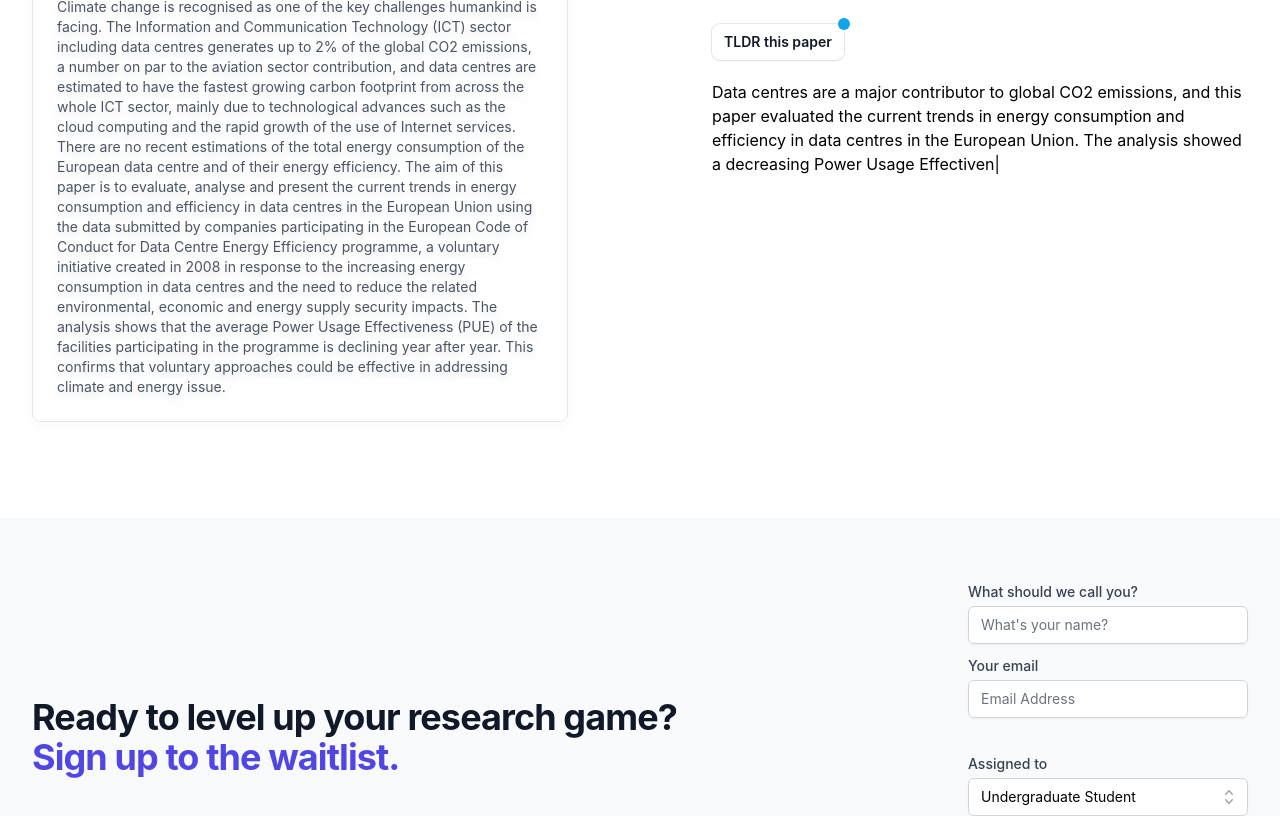
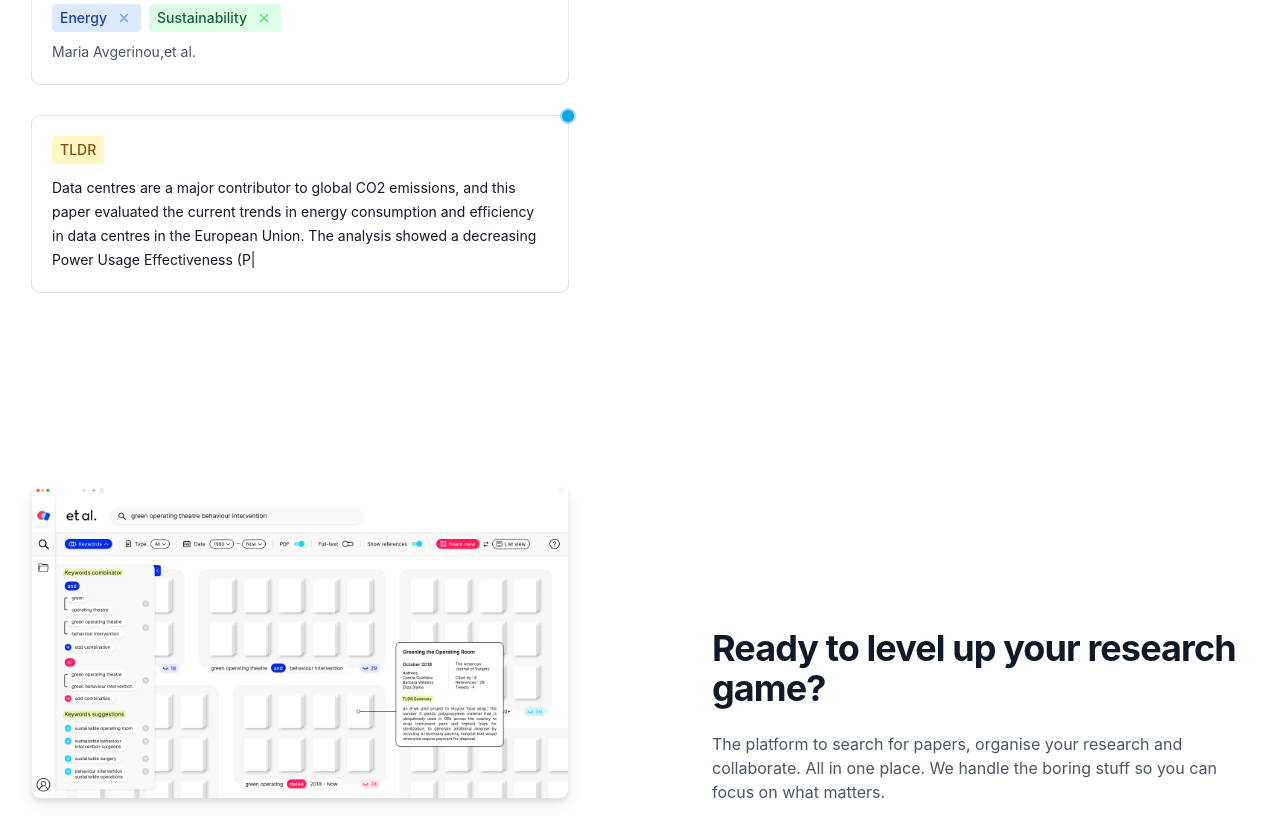
Before and after one commit to musdotdigital/san-pelligrino, a Next.js app: page / in a window 1280 px wide. Shown: the part 1580-2396 px from the top of the page. Built offline with nearby package versions, Linux system fonts and the light colour scheme.

Commit message:
tldr formatting

```diff
--- a/components/Input/index.tsx
+++ b/components/Input/index.tsx
@@ -13,7 +13,7 @@ type Props = {
 const Input = (props: Props) => {
     const { name, placeholder, onChange, onBlur, value, type, label } = props
     return (
-        <div className="pb-3">
+        <div className="pb-2">
             <label htmlFor="price" className="block text-sm font-medium text-gray-700">
                 {label}
             </label>
--- a/components/Select/index.tsx
+++ b/components/Select/index.tsx
@@ -32,7 +32,7 @@ const Select = (props: Props) => {
                         </Listbox.Label>
 
                         <div className="relative mt-1">
-                            <Listbox.Button className="relative w-full cursor-default rounded-md border border-gray-300 bg-white py-2  pr-10 text-left shadow-sm focus:border-indigo-500 focus:outline-none focus:ring-1 focus:ring-indigo-500 sm:text-sm">
+                            <Listbox.Button className="relative w-full cursor-default rounded-md border border-gray-300 py-2  pr-10 text-left shadow-sm focus:border-indigo-500 focus:outline-none focus:ring-1 focus:ring-indigo-500 sm:text-sm">
                                 <span className="flex items-center">
                                     <span className="ml-3 block truncate">{selected}</span>
                                 </span>
@@ -51,7 +51,7 @@ const Select = (props: Props) => {
                                 leaveFrom="opacity-100"
                                 leaveTo="opacity-0"
                             >
-                                <Listbox.Options className="absolute z-10 mt-1 max-h-56 w-full overflow-auto rounded-md bg-white py-1 text-base shadow-lg ring-1 ring-black ring-opacity-5 focus:outline-none sm:text-sm">
+                                <Listbox.Options className="absolute z-10 mt-1 max-h-28 w-full overflow-auto rounded-md bg-white py-1 text-base shadow-lg ring-1 ring-black ring-opacity-5 focus:outline-none sm:text-sm">
                                     {options.map((opp, key) => (
                                         <Listbox.Option
                                             key={key}
--- a/modules/TwoColumnFeature/index.tsx
+++ b/modules/TwoColumnFeature/index.tsx
@@ -12,7 +12,7 @@ const ProductFeature = (props: Props): React.ReactElement | null => {
     if (children.length !== 2) return null
     else
         return (
-            <div className="bg-white sm:py-24">
+            <div className="sm:py-24">
                 <div className="mx-auto max-w-7xl px-6 lg:px-8">
                     <div className=" max-w-lg sm:mx-auto md:max-w-none">
                         <div
--- a/modules/WaitlistSignUp/index.tsx
+++ b/modules/WaitlistSignUp/index.tsx
@@ -112,7 +112,7 @@ const WatilistSignUp = ({ supabase }: { supabase: SupabaseClient }) => {
                             onBlur={handleBlur}
                             value={values.email}
                         />
-                        <p className="py-3">{errors.email && touched.email && errors.email}</p>
+                        {errors.email && touched.email && <p className="pt-3">{errors.email}</p>}
 
                         <Select
                             options={[
--- a/pages/index.tsx
+++ b/pages/index.tsx
@@ -32,13 +32,13 @@ function Home() {
     const [mobileMenuOpen, setMobileMenuOpen] = useState(false)
 
     return (
-        <div className="isolate bg-white">
+        <div className="isolate bg-white  text-gray-900  ">
             <div className="px-6 pt-6 lg:px-8">
                 <div>
                     <nav className="flex h-9 items-center justify-between" aria-label="Global">
                         <div className="flex lg:min-w-0 lg:flex-1" aria-label="Global">
                             <a href="#" className="-m-1.5 p-1.5">
-                                <span className="font-semibold text-gray-900 hover:text-gray-900 text-2xl">
+                                <span className="font-semibold  hover:text-gray-900 text-2xl">
                                     et al.
                                 </span>
                             </a>
@@ -58,7 +58,7 @@ function Home() {
                                 <a
                                     key={item.name}
                                     href={item.href}
-                                    className="font-semibold text-gray-900 hover:text-gray-900"
+                                    className="font-semibold  hover:"
                                 >
                                     {item.name}
                                 </a>
@@ -67,18 +67,18 @@ function Home() {
                         <div className="hidden lg:flex lg:min-w-0 lg:flex-1 lg:justify-end">
                             <a
                                 href="#"
-                                className="inline-block rounded-lg px-3 py-1.5 text-sm font-semibold leading-6 text-gray-900 shadow-sm ring-1 ring-gray-900/10 hover:ring-gray-900/20"
+                                className="inline-block rounded-lg px-3 py-1.5 text-sm font-semibold leading-6  shadow-sm ring-1 ring-gray-900/10 hover:ring-gray-900/20"
                             >
                                 Join Waitlist
                             </a>
                         </div>
                     </nav>
                     <Dialog as="div" open={mobileMenuOpen} onClose={setMobileMenuOpen}>
-                        <Dialog.Panel className="fixed inset-0 z-10 overflow-y-auto bg-white px-6 py-6 lg:hidden">
+                        <Dialog.Panel className="fixed inset-0 z-10 overflow-y-auto  px-6 py-6 lg:hidden">
                             <div className="flex h-9 items-center justify-between">
                                 <div className="flex">
                                     <a href="#" className="-m-1.5 p-1.5">
-                                        <span className="font-semibold text-gray-900 hover:text-gray-900 text-2xl">
+                                        <span className="font-semibold  hover:text-gray-900 text-2xl">
                                             et al
                                         </span>
                                     </a>
@@ -164,7 +164,7 @@ function Home() {
                         />
                     </div>
                     <div className="col-span-1">
-                        <h2 className="text-3xl font-bold tracking-tight text-gray-900 sm:text-4xl sm:mt-36">
+                        <h2 className="text-3xl font-bold tracking-tight  sm:text-4xl sm:mt-36">
                             Ready to level up your research game?
                         </h2>
                         <p className="mt-6 text-md  text-gray-600 ">
@@ -177,39 +177,105 @@ function Home() {
 
                 <TwoColumnFeature layout="1/2">
                     <div className="flex flex-row space-x-5">
-                        <div className="block p-6  rounded-lg drop-shadow-lg border border-gray-200">
-                            <h5 className="text-xl font-bold  text-gray-900 ">
-                                Trends in Data Centre Energy Consumption under the European Code of
-                                Conduct for Data Centre Energy Efficiency
-                            </h5>
+                        <div className="">
+                            <div className=" mt-3 rounded-lg p-5 text-sm  leading-6 shadow-sm ring-1 ring-gray-900/10 hover:ring-gray-900/20">
+                                <h5 className="text-2xl font-bold tracking-tight ">
+                                    Trends in Data Centre Energy Consumption under the European Code
+                                    of Conduct for Data Centre Energy Efficiency
+                                </h5>
+                                <div className="mt-3">
+                                    <span
+                                        id="badge-dismiss-default"
+                                        className="inline-flex items-center py-1 px-2 mr-2 text-sm font-medium text-blue-800 bg-blue-100 rounded "
+                                    >
+                                        Energy
+                                        <button
+                                            type="button"
+                                            className="inline-flex items-center p-0.5 ml-2 text-sm text-blue-400 bg-transparent rounded-sm hover:bg-blue-200 hover:text-blue-900 "
+                                            data-dismiss-target="#badge-dismiss-default"
+                                            aria-label="Remove"
+                                        >
+                                            <svg
+                                                aria-hidden="true"
+                                                className="w-3.5 h-3.5"
+                                                fill="currentColor"
+                                                viewBox="0 0 20 20"
+                                                xmlns="http://www.w3.org/2000/svg"
+                                            >
+                                                <path
+                                                    fill-rule="evenodd"
+                                                    d="M4.293 4.293a1 1 0 011.414 0L10 8.586l4.293-4.293a1 1 0 111.414 1.414L11.414 10l4.293 4.293a1 1 0 01-1.414 1.414L10 11.414l-4.293 4.293a1 1 0 01-1.414-1.414L8.586 10 4.293 5.707a1 1 0 010-1.414z"
+                                                    clip-rule="evenodd"
+                                                ></path>
+                                            </svg>
+                                            <span className="sr-only">Remove badge</span>
+                                        </button>
+                                    </span>
+                                    <span
+                                        id="badge-dismiss-default"
+                                        className="inline-flex items-center py-1 px-2 mr-2 text-sm font-medium text-green-800 bg-green-100 rounded "
+                                    >
+                                        Sustainability
+                                        <button
+                                            type="button"
+                                            className="inline-flex items-center p-0.5 ml-2 text-sm text-green-400 bg-transparent rounded-sm hover:bg-green-200 hover:text-blue-900 "
+                                            data-dismiss-target="#badge-dismiss-default"
+                                            aria-label="Remove"
+                                        >
+                                            <svg
+                                                aria-hidden="true"
+                                                className="w-3.5 h-3.5"
+                                                fill="currentColor"
+                                                viewBox="0 0 20 20"
+                                                xmlns="http://www.w3.org/2000/svg"
+                                            >
+                                                <path
+                                                    fill-rule="evenodd"
+                                                    d="M4.293 4.293a1 1 0 011.414 0L10 8.586l4.293-4.293a1 1 0 111.414 1.414L11.414 10l4.293 4.293a1 1 0 01-1.414 1.414L10 11.414l-4.293 4.293a1 1 0 01-1.414-1.414L8.586 10 4.293 5.707a1 1 0 010-1.414z"
+                                                    clip-rule="evenodd"
+                                                ></path>
+                                            </svg>
+                                            <span className="sr-only">Remove badge</span>
+                                        </button>
+                                    </span>
+                                </div>
+                                <p className="mt-2 text-md  text-gray-600 ">
+                                    Maria Avgerinou,
+                                    <a
+                                        className="hover:underline"
+                                        href="https://www.researchgate.net/publication/319996455_Trends_in_Data_Centre_Energy_Consumption_under_the_European_Code_of_Conduct_for_Data_Centre_Energy_Efficiency"
+                                    >
+                                        et al.
+                                    </a>
+                                </p>
+                            </div>
+                            <div className="pt-5 ">
+                                <div className="flex flex-col relative mt-3 rounded-lg p-5 text-sm leading-6 text-gray-900 shadow-sm ring-1 ring-gray-900/10 hover:ring-gray-900/20">
+                                    <span
+                                        id="badge-dismiss-default"
+                                        className=" w-fit mb-3 items-center py-1 px-2 mr-2 text-sm font-medium text-yellow-800 bg-yellow-100 rounded "
+                                    >
+                                        TLDR
+                                    </span>
 
-                            <p className="mt-6 text-sm text-gray-600 ">
-                                Climate change is recognised as one of the key challenges humankind
-                                is facing. The Information and Communication Technology (ICT) sector
-                                including data centres generates up to 2% of the global CO2
-                                emissions, a number on par to the aviation sector contribution, and
-                                data centres are estimated to have the fastest growing carbon
-                                footprint from across the whole ICT sector, mainly due to
-                                technological advances such as the cloud computing and the rapid
-                                growth of the use of Internet services. There are no recent
-                                estimations of the total energy consumption of the European data
-                                centre and of their energy efficiency. The aim of this paper is to
-                                evaluate, analyse and present the current trends in energy
-                                consumption and efficiency in data centres in the European Union
-                                using the data submitted by companies participating in the European
-                                Code of Conduct for Data Centre Energy Efficiency programme, a
-                                voluntary initiative created in 2008 in response to the increasing
-                                energy consumption in data centres and the need to reduce the
-                                related environmental, economic and energy supply security impacts.
-                                The analysis shows that the average Power Usage Effectiveness (PUE)
-                                of the facilities participating in the programme is declining year
-                                after year. This confirms that voluntary approaches could be
-                                effective in addressing climate and energy issue.
-                            </p>
+                                    <Typed
+                                        strings={[
+                                            'Data centres are a major contributor to global CO2 emissions, and this paper evaluated the current trends in energy consumption and efficiency in data centres in the European Union. The analysis showed a decreasing Power Usage Effectiveness (PUE), indicating that voluntary approaches can be effective in addressing climate and energy issues.'
+                                        ]}
+                                        typeSpeed={20}
+                                    />
+                                    <div className="absolute right-0 top-0 top-align -mt-1.5 -mr-1.5">
+                                        <span className="flex h-3 w-3">
+                                            <span className="animate-ping absolute inline-flex h-full w-full rounded-full bg-sky-400 opacity-75" />
+                                            <span className="relative inline-flex rounded-full h-3 w-3 bg-sky-500" />
+                                        </span>
+                                    </div>
+                                </div>
+                            </div>
                         </div>
                     </div>
                     <div className="col-span-1">
-                        <h2 className="text-3xl font-bold tracking-tight text-gray-900 sm:text-4xl">
+                        <h2 className="text-3xl font-bold tracking-tight  sm:text-4xl">
                             Too long don&apos;t want to read?
                         </h2>
                         <p className="mt-6 text-md pb-3 text-gray-600 ">
@@ -217,32 +283,33 @@ function Home() {
                             most important parts of the paper so you can decide on what is important
                             to you.
                         </p>
-                        <button
-                            onClick={() => {}}
-                            className="flex relative mt-3 rounded-lg px-3 py-1.5 text-sm font-semibold leading-6 text-gray-900 shadow-sm ring-1 ring-gray-900/10 hover:ring-gray-900/20"
-                        >
-                            TLDR this paper
-                            <div className="absolute right-0 top-0 top-align -mt-1.5 -mr-1.5">
-                                <span className="flex h-3 w-3">
-                                    <span className="animate-ping absolute inline-flex h-full w-full rounded-full bg-sky-400 opacity-75" />
-                                    <span className="relative inline-flex rounded-full h-3 w-3 bg-sky-500" />
-                                </span>
-                            </div>
-                        </button>
-                        <div className="pt-5">
-                            <Typed
-                                strings={[
-                                    'Data centres are a major contributor to global CO2 emissions, and this paper evaluated the current trends in energy consumption and efficiency in data centres in the European Union. The analysis showed a decreasing Power Usage Effectiveness (PUE), indicating that voluntary approaches can be effective in addressing climate and energy issues.'
-                                ]}
-                                typeSpeed={20}
-                            />
-                        </div>
                     </div>
                 </TwoColumnFeature>
 
-                <div className="bg-gray-50">
+                <TwoColumnFeature layout="1/2">
+                    <div className="rounded-lg overflow-hidden drop-shadow-lg">
+                        <img
+                            alt="/slide-one.png"
+                            src={slideOne}
+                            className="group-hover:opacity-75"
+                            loading="lazy"
+                        />
+                    </div>
+                    <div className="col-span-1">
+                        <h2 className="text-3xl font-bold tracking-tight sm:text-4xl sm:mt-36">
+                            Ready to level up your research game?
+                        </h2>
+                        <p className="mt-6 text-md  text-gray-600 ">
+                            The platform to search for papers, organise your research and
+                            collaborate. All in one place. We handle the boring stuff so you can
+                            focus on what matters.
+                        </p>
+                    </div>
+                </TwoColumnFeature>
+
+                <div className="">
                     <div className="mx-auto max-w-7xl py-12 px-4 sm:px-6 lg:flex lg:items-center lg:justify-between lg:py-16 lg:px-8 ">
-                        <h2 className="text-3xl font-bold tracking-tight text-gray-900 sm:text-4xl">
+                        <h2 className="text-3xl font-bold tracking-tight sm:text-4xl">
                             <span className="block">Ready to level up your research game?</span>
                             <span className="block text-indigo-600">Sign up to the waitlist.</span>
                         </h2>
@@ -253,7 +320,7 @@ function Home() {
                 </div>
             </main>
 
-            <footer className="p-4 bg-white rounded-lg shadow md:flex md:items-center md:justify-between md:p-6">
+            <footer className="p-4 rounded-lg shadow md:flex md:items-center md:justify-between md:p-6">
                 <span className="text-sm text-gray-500 sm:text-center ">
                     © 2022{' '}
                     <a href="https://flowbite.com/" className="hover:underline">
```
